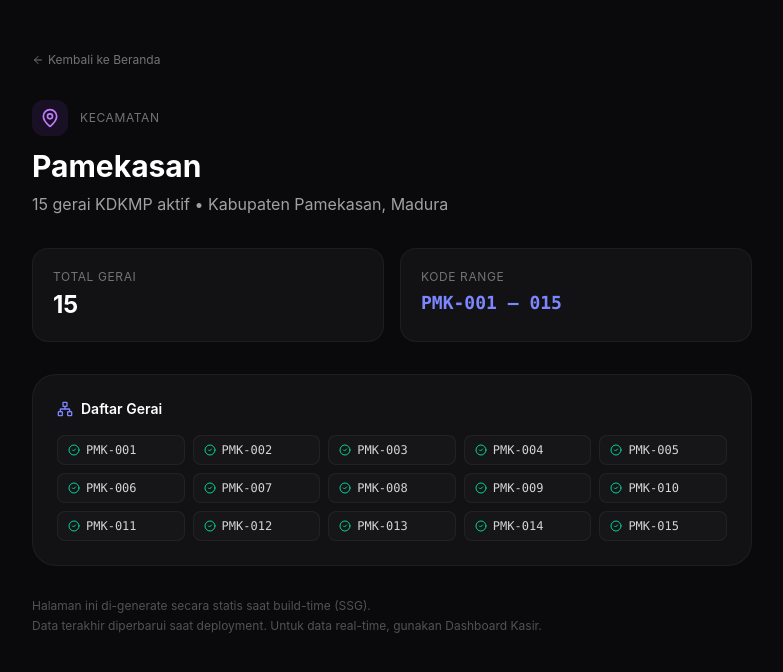
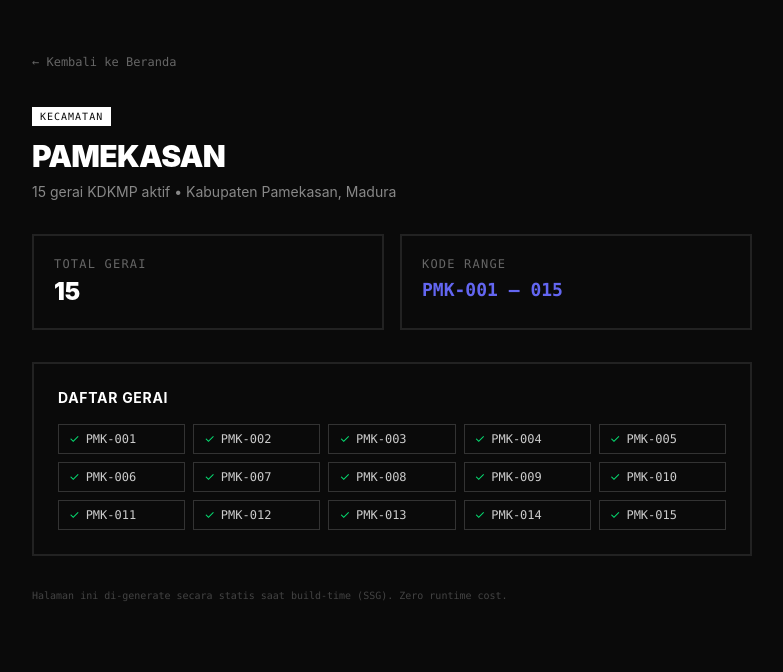
Before and after one commit to groupsmemory/kdkmp, a Next.js app: page /gerai/pamekasan in a window 1280 px wide. Shown: the top 672 px of the page, without its empty margins (248-1031 px from the left). Built offline with nearby package versions, Linux system fonts and the light colour scheme.

Commit message:
fix: update gerai page params to Promise for Next.js 15 compatibility

```diff
--- a/app/gerai/[kecamatan]/page.tsx
+++ b/app/gerai/[kecamatan]/page.tsx
@@ -1,20 +1,14 @@
 /**
  * ============================================================================
- * HALAMAN pSEO/GEO STATIS PER KECAMATAN
+ * HALAMAN pSEO/GEO STATIS PER KECAMATAN — KDKMP JASASAJA
  * ============================================================================
- * Cetak Biru: Gem 4 - Proteksi Free Tier
- *
- * Menggunakan generateStaticParams() untuk pre-render 13 halaman kecamatan
- * saat build-time. Perayap AI (Gemini/Perplexity) hanya menyentuh HTML statis.
- *
- * Biaya runtime: ZERO (disajikan dari CDN Edge)
+ * generateStaticParams() pre-render 13 halaman kecamatan saat build-time.
+ * Zero runtime cost — disajikan dari CDN Edge.
  * ============================================================================
  */
 
 import { Metadata } from 'next';
 import { notFound } from 'next/navigation';
-import { MapPin, Network, CheckCircle2, ArrowLeft } from 'lucide-react';
-import Link from 'next/link';
 
 // Data statis kecamatan - di-embed saat build
 const KECAMATAN_DATA: Record<string, { nama: string; jumlahGerai: number; kodeAwal: number; kodeSampai: number }> = {
@@ -33,16 +27,19 @@ const KECAMATAN_DATA: Record<string, { nama: string; jumlahGerai: number; kodeAw
   'pasean': { nama: 'Pasean', jumlahGerai: 9, kodeAwal: 181, kodeSampai: 189 },
 };
 
-// generateStaticParams: Pre-render semua 13 kecamatan saat build-time
-export function generateStaticParams() {
-  return Object.keys(KECAMATAN_DATA).map((kecamatan) => ({
-    kecamatan,
-  }));
+interface PageProps {
+  params: Promise<{ kecamatan: string }>;
 }
 
-// Metadata dinamis per halaman (tetap statis karena generateStaticParams)
-export function generateMetadata({ params }: { params: { kecamatan: string } }): Metadata {
-  const data = KECAMATAN_DATA[params.kecamatan];
+// Pre-render 13 kecamatan saat build-time
+export function generateStaticParams() {
+  return Object.keys(KECAMATAN_DATA).map((kecamatan) => ({ kecamatan }));
+}
+
+// Metadata per halaman
+export async function generateMetadata({ params }: PageProps): Promise<Metadata> {
+  const { kecamatan } = await params;
+  const data = KECAMATAN_DATA[kecamatan];
   if (!data) return { title: 'Not Found' };
 
   return {
@@ -55,8 +52,9 @@ export function generateMetadata({ params }: { params: { kecamatan: string } }):
   };
 }
 
-export default function KecamatanPage({ params }: { params: { kecamatan: string } }) {
-  const data = KECAMATAN_DATA[params.kecamatan];
+export default async function KecamatanPage({ params }: PageProps) {
+  const { kecamatan } = await params;
+  const data = KECAMATAN_DATA[kecamatan];
   if (!data) notFound();
 
   // Generate daftar kode gerai statis
@@ -66,69 +64,66 @@ export default function KecamatanPage({ params }: { params: { kecamatan: string
   );
 
   return (
-    <div className="min-h-screen bg-[#0a0a0c] text-neutral-200 font-sans">
+    <div className="min-h-screen font-sans" style={{ backgroundColor: '#0A0A0A', color: '#FFFFFF' }}>
       <div className="max-w-3xl mx-auto px-6 py-12">
         {/* Navigation */}
-        <Link
+        <a
           href="/"
-          className="inline-flex items-center gap-1 text-xs text-neutral-500 hover:text-neutral-300 transition-colors mb-8"
+          className="inline-flex items-center gap-1 text-xs font-mono mb-8"
+          style={{ color: '#666666' }}
         >
-          <ArrowLeft className="w-3 h-3" />
-          <span>Kembali ke Beranda</span>
-        </Link>
+          ← Kembali ke Beranda
+        </a>
 
         {/* Header */}
         <div className="mb-8">
-          <div className="flex items-center gap-3 mb-3">
-            <div className="p-2 bg-purple-500/10 rounded-xl">
-              <MapPin className="w-5 h-5 text-purple-400" />
-            </div>
-            <span className="text-xs text-neutral-500 uppercase tracking-wider">Kecamatan</span>
-          </div>
-          <h1 className="text-3xl font-bold text-white mb-2">{data.nama}</h1>
-          <p className="text-neutral-400">
+          <span
+            className="inline-block text-[10px] font-mono uppercase tracking-widest px-2 py-0.5 mb-3"
+            style={{ backgroundColor: '#FFFFFF', color: '#0A0A0A' }}
+          >
+            Kecamatan
+          </span>
+          <h1 className="text-3xl font-black uppercase tracking-tight">{data.nama}</h1>
+          <p className="text-sm mt-2" style={{ color: '#888888' }}>
             {data.jumlahGerai} gerai KDKMP aktif • Kabupaten Pamekasan, Madura
           </p>
         </div>
 
         {/* Stats */}
         <div className="grid grid-cols-2 gap-4 mb-8">
-          <div className="bg-[#121214] border border-white/5 rounded-2xl p-5">
-            <p className="text-xs text-neutral-500 uppercase tracking-wider mb-1">Total Gerai</p>
-            <p className="text-2xl font-bold text-white">{data.jumlahGerai}</p>
+          <div className="p-5" style={{ border: '2px solid #222222' }}>
+            <p className="text-xs font-mono uppercase tracking-widest" style={{ color: '#666666' }}>Total Gerai</p>
+            <p className="text-2xl font-black mt-1">{data.jumlahGerai}</p>
           </div>
-          <div className="bg-[#121214] border border-white/5 rounded-2xl p-5">
-            <p className="text-xs text-neutral-500 uppercase tracking-wider mb-1">Kode Range</p>
-            <p className="text-lg font-semibold text-indigo-400 font-mono">
+          <div className="p-5" style={{ border: '2px solid #222222' }}>
+            <p className="text-xs font-mono uppercase tracking-widest" style={{ color: '#666666' }}>Kode Range</p>
+            <p className="text-lg font-bold font-mono mt-1" style={{ color: '#6366F1' }}>
               PMK-{String(data.kodeAwal).padStart(3, '0')} — {String(data.kodeSampai).padStart(3, '0')}
             </p>
           </div>
         </div>
 
         {/* Daftar Gerai */}
-        <div className="bg-[#121214] border border-white/5 rounded-3xl p-6">
-          <div className="flex items-center gap-2 mb-4">
-            <Network className="w-4 h-4 text-indigo-400" />
-            <h2 className="text-sm font-semibold text-white">Daftar Gerai</h2>
-          </div>
+        <div className="p-6" style={{ border: '2px solid #222222' }}>
+          <h2 className="text-sm font-bold uppercase tracking-wider mb-4">Daftar Gerai</h2>
           <div className="grid grid-cols-3 sm:grid-cols-4 md:grid-cols-5 gap-2">
             {geraiList.map((kode) => (
               <div
                 key={kode}
-                className="flex items-center gap-1.5 px-2.5 py-1.5 bg-white/[0.02] border border-white/5 rounded-lg"
+                className="flex items-center gap-1.5 px-2.5 py-1.5"
+                style={{ border: '1px solid #333333' }}
               >
-                <CheckCircle2 className="w-3 h-3 text-emerald-400 flex-shrink-0" />
-                <span className="text-xs font-mono text-neutral-300">{kode}</span>
+                <span className="text-green-400 text-xs">✓</span>
+                <span className="text-xs font-mono" style={{ color: '#CCCCCC' }}>{kode}</span>
               </div>
             ))}
           </div>
         </div>
 
-        {/* SEO structured content */}
-        <div className="mt-8 text-xs text-neutral-600 space-y-1">
-          <p>Halaman ini di-generate secara statis saat build-time (SSG).</p>
-          <p>Data terakhir diperbarui saat deployment. Untuk data real-time, gunakan Dashboard Kasir.</p>
-        </div>
+        {/* Footer */}
+        <p className="mt-8 text-[10px] font-mono" style={{ color: '#444444' }}>
+          Halaman ini di-generate secara statis saat build-time (SSG). Zero runtime cost.
+        </p>
       </div>
     </div>
   );
```
